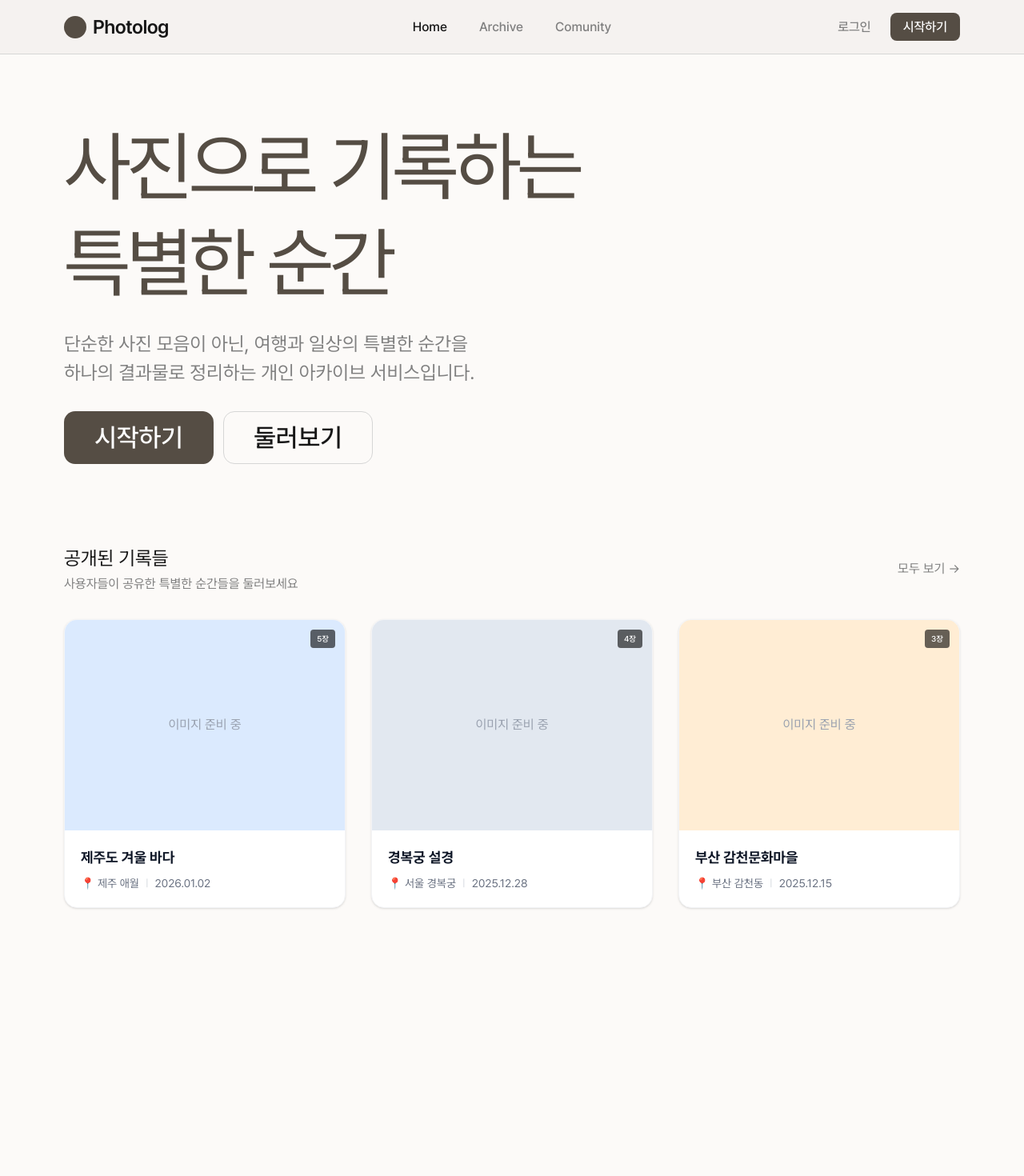
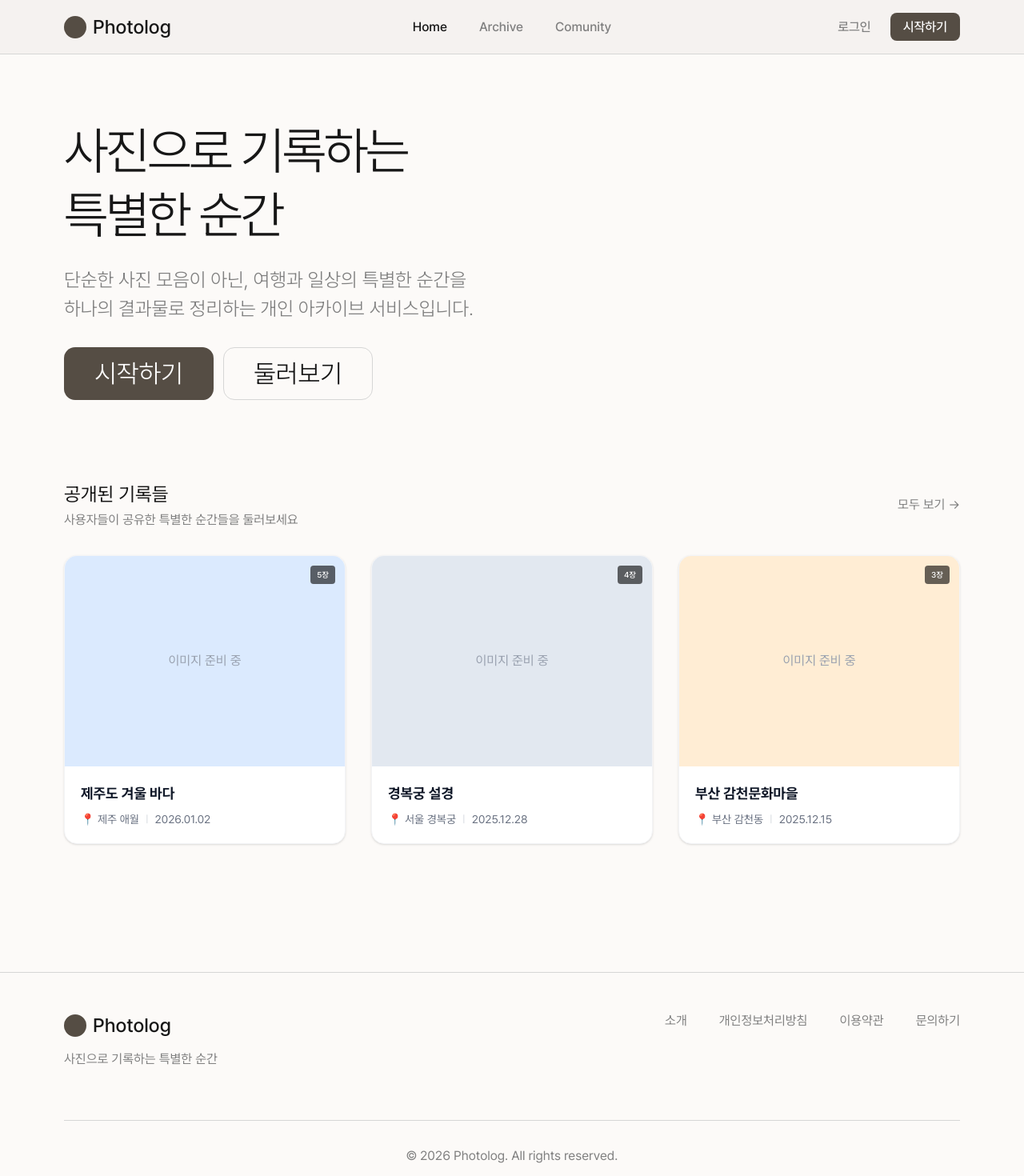
Before and after one commit to hyobin28/photolog, a Next.js app: page / in a window 1280 px wide. Shown: the top 1470 px of the page at 80% size. Before the commit the page ends 1215 px from the top, so only its background shows below. Built offline with nearby package versions, Linux system fonts and the light colour scheme.

Commit message:
Feat/17 (#7)
* feat: 메타 데이터 수정

* feat: 홈 UI 구성

* feat:  버튼 컴포넌트 props 추가

* feat: Button 컴포넌트 스타일 수정

* feat: Footer 추가

* feat: 홈 UI 수정

---------

Co-authored-by: hyobin <hyobiny0328@gamil.com>

```diff
--- a/src/app/components/common/Button/Button.tsx
+++ b/src/app/components/common/Button/Button.tsx
@@ -3,6 +3,7 @@ type ButtonProps = {
   size: 's' | 'm' | 'l'
   onClick?: () => void
   className?: string
+  textClassName?: string
   children: string
 }
 
@@ -11,6 +12,7 @@ const Button = ({
   size,
   onClick,
   className,
+  textClassName,
   children,
 }: ButtonProps) => {
   const base =
@@ -32,7 +34,7 @@ const Button = ({
       onClick={onClick}
       className={`${base} ${variants[variant]} ${sizes[size]} ${className}`}
     >
-      {children}
+      <span className={textClassName}>{children}</span>
     </button>
   )
 }
--- /dev/null
+++ b/src/app/components/layout/Footer.tsx
@@ -0,0 +1,51 @@
+import Link from 'next/link'
+
+const Footer = () => {
+  return (
+    <footer className="px-main py-12 border-t border-border mt-20">
+      <div className="flex flex-col md:flex-row justify-between items-start md:items-start gap-8">
+        {/* 왼쪽: 로고, 슬로건 */}
+        <div className="flex flex-col gap-3">
+          <Link href="/" className="flex items-center gap-2">
+            <div className="w-7 h-7 rounded-full bg-brand" />
+            <span className="text-b-24 font-medium">Photolog</span>
+          </Link>
+          <p className="text-b-16 text-secondary">
+            사진으로 기록하는 특별한 순간
+          </p>
+        </div>
+
+        {/* 오른쪽: 하단 메뉴 링크 */}
+        <nav className="flex gap-6 lg:gap-10 text-b-16 text-secondary">
+          <Link href="/about" className="hover:text-primary transition-colors">
+            소개
+          </Link>
+          <Link
+            href="/privacy"
+            className="hover:text-primary transition-colors"
+          >
+            개인정보처리방침
+          </Link>
+          <Link href="/terms" className="hover:text-primary transition-colors">
+            이용약관
+          </Link>
+          <Link
+            href="/contact"
+            className="hover:text-primary transition-colors"
+          >
+            문의하기
+          </Link>
+        </nav>
+      </div>
+
+      {/* 하단 구분선, 카피라이트 */}
+      <div className="mt-16 pt-8 border-t border-border text-center">
+        <p className="text-b-14 text-secondary">
+          © 2026 Photolog. All rights reserved.
+        </p>
+      </div>
+    </footer>
+  )
+}
+
+export default Footer
--- a/src/app/components/layout/Header.tsx
+++ b/src/app/components/layout/Header.tsx
@@ -10,7 +10,7 @@ const Header = () => {
       {/* 로고 */}
       <Link href="/" className="flex items-center gap-2">
         <div className="w-7 h-7 rounded-full bg-brand" />
-        <span className="text-b-24 font-semibold tracking-tight">Photolog</span>
+        <span className="text-b-24 font-medium">Photolog</span>
       </Link>
 
       {/* 데스크탑 메뉴 */}
--- a/src/app/layout.tsx
+++ b/src/app/layout.tsx
@@ -1,6 +1,7 @@
 import type { Metadata } from 'next'
 import localFont from 'next/font/local'
 
+import Footer from './components/layout/Footer'
 import Header from './components/layout/Header'
 import './globals.css'
 
@@ -27,6 +28,7 @@ export default function RootLayout({
       <body className={`${pretendard.className} antialiased`}>
         <Header />
         {children}
+        <Footer />
       </body>
     </html>
   )
--- a/src/app/page.tsx
+++ b/src/app/page.tsx
@@ -32,21 +32,23 @@ export default function Home() {
   return (
     <main className="min-h-screen px-main py-10 lg:py-20">
       <section>
-        <h1 className="text-4xl lg:text-h-96 text-brand leading-tight tracking-tighter">
+        <h1 className="text-4xl lg:text-h-64 text-primary font-light leading-tight tracking-tighter">
           사진으로 기록하는
           <br className="hidden lg:block" />
           특별한 순간
         </h1>
 
-        <p className="text-b-16 lg:text-b-24 text-secondary mt-6 max-w-150">
+        <p className="text-b-16 lg:text-b-24 text-secondary mt-6 max-w-150 font-light">
           단순한 사진 모음이 아닌, 여행과 일상의 특별한 순간을
           <br className="hidden lg:block" />
           하나의 결과물로 정리하는 개인 아카이브 서비스입니다.
         </p>
 
         <div className="mt-7.5 flex gap-3">
-          <Button size="m">시작하기</Button>
-          <Button variant="outline" size="m">
+          <Button size="m" textClassName="font-light">
+            시작하기
+          </Button>
+          <Button variant="outline" size="m" textClassName="font-light">
             둘러보기
           </Button>
         </div>
```
